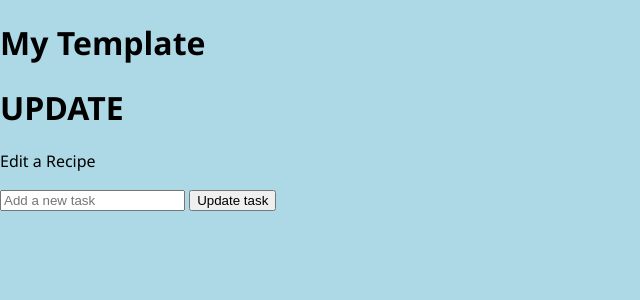
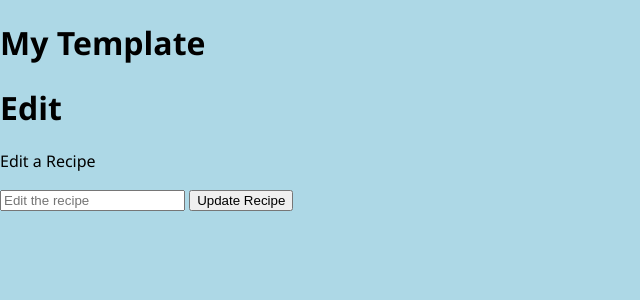
Before and after one commit to lochhonest/Infrastructure-as-Code, a Python web app: template Templates/update.html in a window 1280 px wide. Shown: the top 300 px of the page, without its empty margins (0-640 px from the left). Run offline with Jinja, Linux system fonts and the light colour scheme; the template is opened without the code that fills it, so the values that code supplies are empty.

Commit message:
Update update.html

```diff
--- a/Templates/update.html
+++ b/Templates/update.html
@@ -7,11 +7,11 @@
 {% endblock %}
 
 {% block body %}
-    <h1>UPDATE</h1>
+    <h1>Edit</h1>
     <p>Edit a Recipe {{task.content}}</p>
 
     <form action="/update/{{task.id}}" method="POST">
-        <input type="text" name="contentNew" id="contentNew" placeholder="Add a new task" required>
-        <input type="submit" value="Update task" >
+        <input type="text" name="contentNew" id="contentNew" placeholder="Edit the recipe" required>
+        <input type="submit" value="Update Recipe" >
     </form>
 {% endblock %}
```
